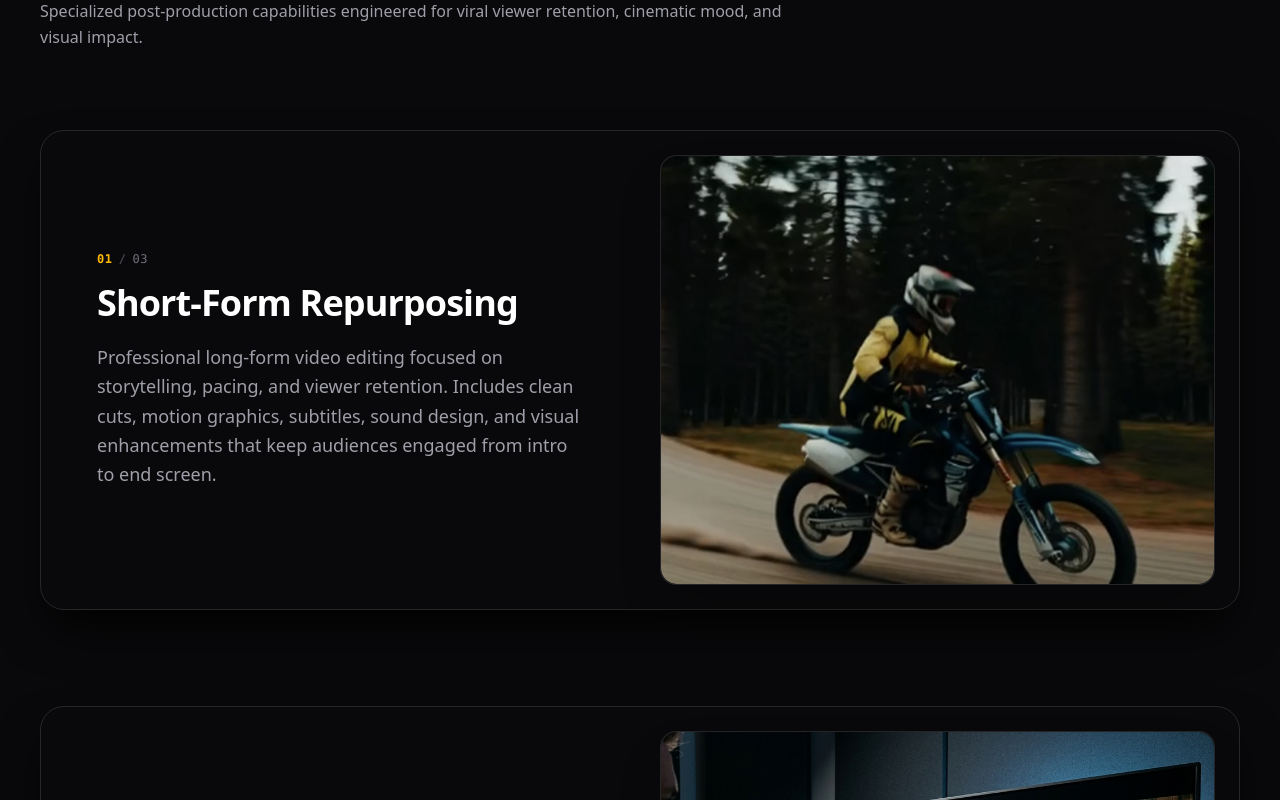
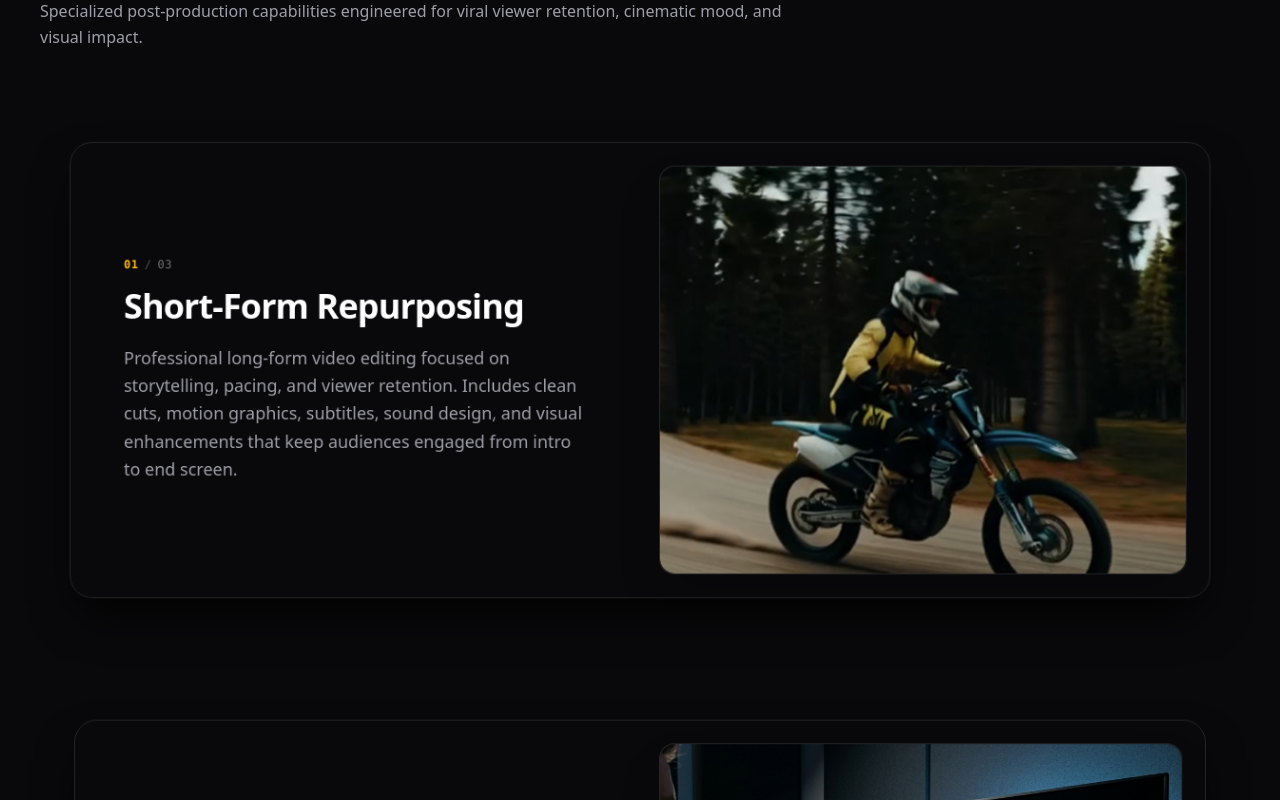
Before and after one commit to HuyCodia/Videograph_Portfolio, a React (Vite) app: page / in a window 1280 px wide. Shown: the part 3800-4600 px from the top of the page. Built offline with nearby package versions, Linux system fonts and the light colour scheme.

Commit message:
feat(skills): add 10% scroll scale-up animation preserving aspect ratio

```diff
--- a/src/components/ui/SkillCard.tsx
+++ b/src/components/ui/SkillCard.tsx
@@ -1,3 +1,4 @@
+import { useEffect, useRef } from 'react'
 import type { SkillItem } from '@/types/skill'
 
 interface SkillCardProps {
@@ -12,15 +13,74 @@ interface SkillCardProps {
  * so that each incoming card cleanly glides over and covers previous cards,
  * maintaining an authentic physical card deck stacking interaction.
  *
- * All cards standardize on a uniform 520px desktop height with identical,
+ * Cards enter from the bottom scaled down by 10% (scale: 0.9) and smoothly scale up
+ * to their full 1.0 size while preserving their exact aspect ratio as they reach
+ * their locked sticky end position.
+ *
+ * All cards standardize on a uniform 480px desktop height with identical,
  * symmetrical 26px padding around the artwork.
  */
 export function SkillCard({ skill, index, totalCards }: SkillCardProps) {
+  const containerRef = useRef<HTMLDivElement>(null)
+  const cardInnerRef = useRef<HTMLDivElement>(null)
+
   const formattedIndex = String(index + 1).padStart(2, '0')
   const formattedTotal = String(totalCards).padStart(2, '0')
 
+  useEffect(() => {
+    const container = containerRef.current
+    const cardInner = cardInnerRef.current
+    if (!container || !cardInner) return
+
+    let rafId: number | null = null
+
+    const updateScale = () => {
+      const rect = container.getBoundingClientRect()
+      const stickyTop = parseFloat(window.getComputedStyle(container).top) || 0
+      const currentTop = rect.top
+
+      // Once the card has reached or passed its sticky end position, lock strictly at 1.0
+      if (currentTop <= stickyTop + 1) {
+        cardInner.style.transform = 'scale(1)'
+        return
+      }
+
+      // Card is scrolling up from below towards its sticky end position
+      const travelDistance = Math.max(100, window.innerHeight - stickyTop)
+      const remainingDistance = currentTop - stickyTop
+      const progress = Math.max(0, Math.min(1, 1 - remainingDistance / travelDistance))
+      const scale = 0.9 + 0.1 * progress
+
+      cardInner.style.transform = `scale(${scale.toFixed(4)})`
+    }
+
+    const onScrollOrResize = () => {
+      if (rafId === null) {
+        rafId = requestAnimationFrame(() => {
+          updateScale()
+          rafId = null
+        })
+      }
+    }
+
+    // Initialize scale on mount
+    updateScale()
+
+    window.addEventListener('scroll', onScrollOrResize, { passive: true })
+    window.addEventListener('resize', onScrollOrResize, { passive: true })
+
+    return () => {
+      if (rafId !== null) {
+        cancelAnimationFrame(rafId)
+      }
+      window.removeEventListener('scroll', onScrollOrResize)
+      window.removeEventListener('resize', onScrollOrResize)
+    }
+  }, [])
+
   return (
     <div
+      ref={containerRef}
       className="sticky mb-[10vh] sm:mb-[12vh]"
       style={{
         // Pins the card in a balanced center position with safe clearance below the floating navbar
@@ -29,8 +89,16 @@ export function SkillCard({ skill, index, totalCards }: SkillCardProps) {
       }}
     >
       {/* Solid background and deep shadow ensure cards behind are completely covered with no bleed-through.
-          Standardized to a uniform 480px height on desktop for a balanced, slightly sleeker card profile. */}
-      <div className="rounded-2xl sm:rounded-3xl border border-zinc-800 bg-zinc-950 p-4 sm:p-5 lg:p-6 shadow-2xl shadow-black/95 min-h-[480px] lg:h-[480px]">
+          Standardized to a uniform 480px height on desktop for a balanced, slightly sleeker card profile.
+          willChange transform ensures buttery smooth 60fps/120fps GPU compositing. */}
+      <div
+        ref={cardInnerRef}
+        style={{
+          transformOrigin: 'center center',
+          willChange: 'transform',
+        }}
+        className="rounded-2xl sm:rounded-3xl border border-zinc-800 bg-zinc-950 p-4 sm:p-5 lg:p-6 shadow-2xl shadow-black/95 min-h-[480px] lg:h-[480px]"
+      >
         <div className="grid grid-cols-1 lg:grid-cols-12 gap-8 lg:gap-10 h-full items-stretch">
           {/* Left Column: Skill Information */}
           <div className="lg:col-span-6 flex flex-col items-start justify-center p-3 sm:p-6 lg:p-8">
```
